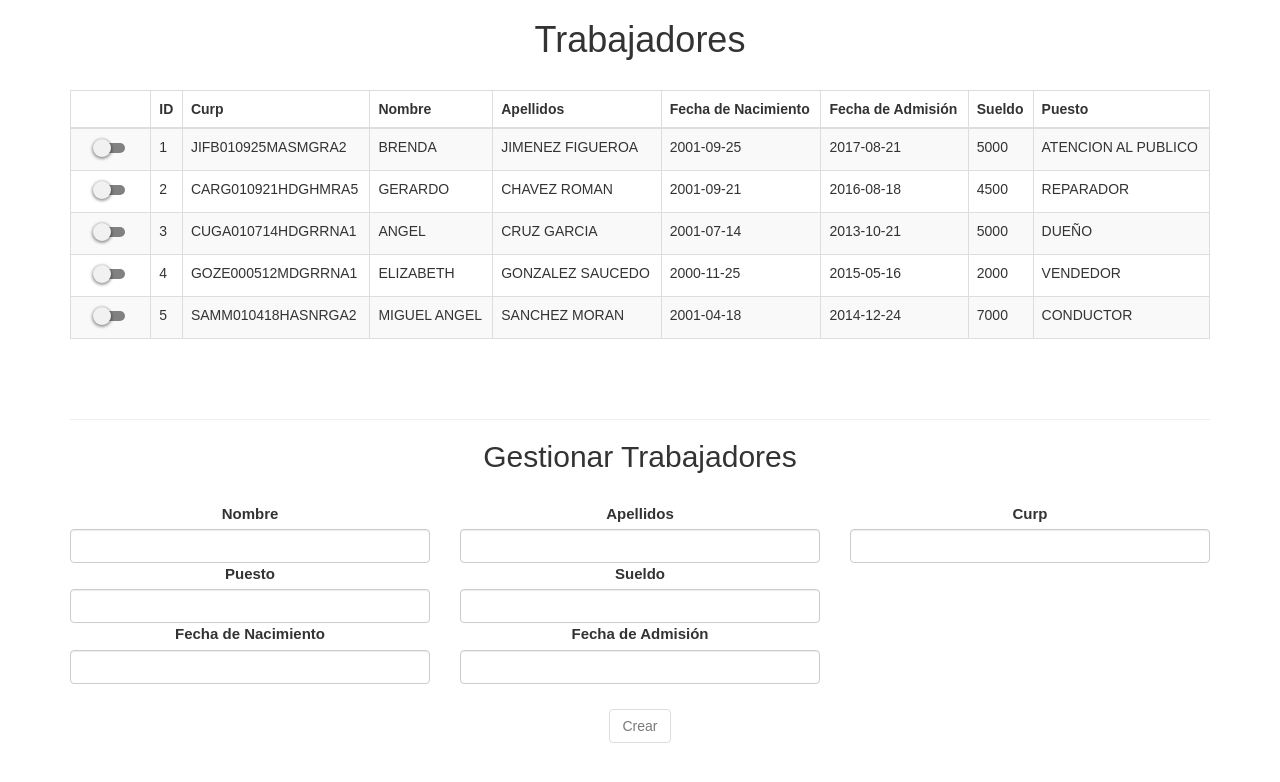
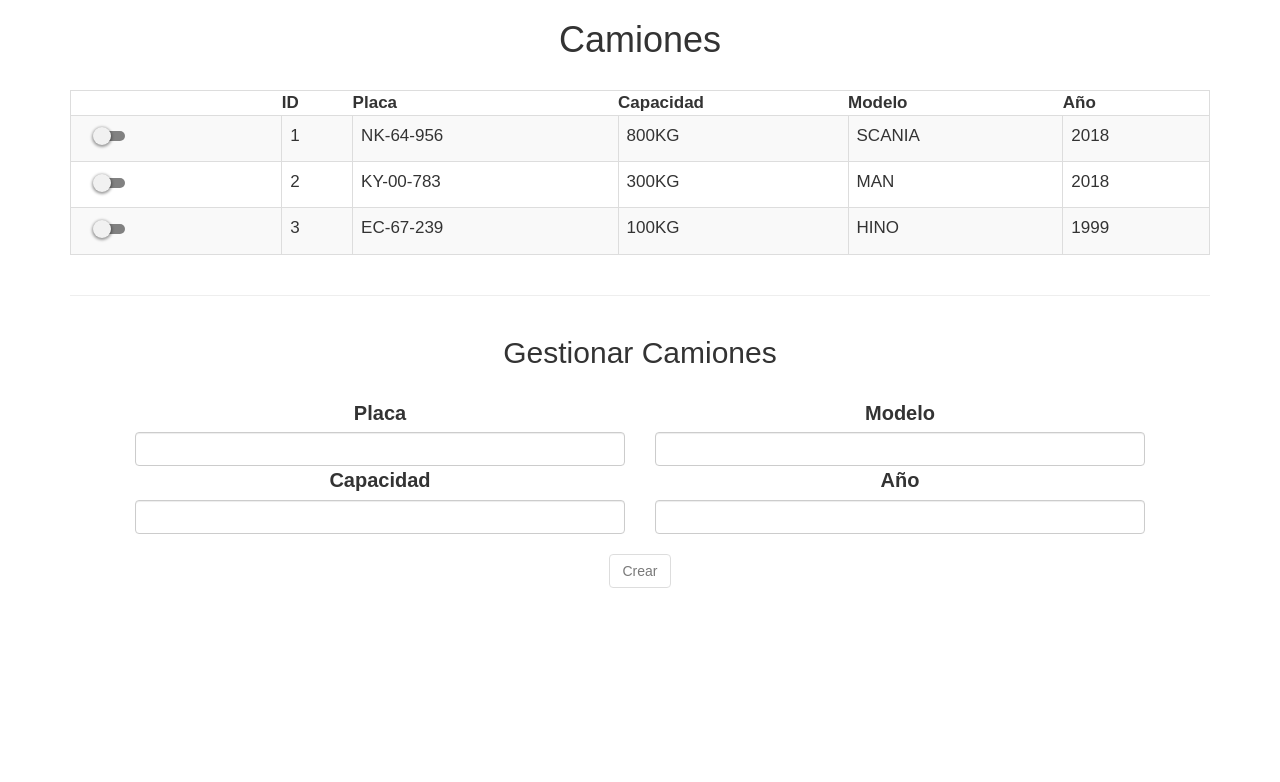
Before and after one commit to Eric-Andrade/Celulares-jpg, a React (Create React App) app: page / in a window 1280 px wide. Shown: the top 782 px of the page. Built offline with nearby package versions, Linux system fonts and the light colour scheme.

Commit message:
correciíon de capacidad a 100 kg

```diff
--- a/src/App.js
+++ b/src/App.js
@@ -5,7 +5,7 @@ import Opciones from './components/opciones';
 import Welcome from'./components/welcome';
 import './App.css';
 import Sucursales from './components/sucursales';
-// import Camiones from './components/camiones';
+import Camiones from './components/camiones';
 import Celulares from './components/celulares';
 
 
@@ -14,7 +14,7 @@ class App extends Component {
   state = {  }
   render() {
     return (
-      <Trabajadores/>
+      <Camiones/>
 
     );
   }
--- a/src/components/camiones.css
+++ b/src/components/camiones.css
@@ -88,8 +88,7 @@ overflow-y: scroll;
 #letratabla{
   font-size: 17px;
 }
-tr:hover,
-td:hover {
+cool:hover{
 background-color: rgba(210, 243, 225, 0.986) !important;
 }
 /* tr:active,
--- a/src/components/camiones.js
+++ b/src/components/camiones.js
@@ -4,7 +4,7 @@ var cainicial=[
     {
         "ID": 1,
         "Placa": "NK-64-956",
-        "Capacidad": "80KG",
+        "Capacidad": "800KG",
         "Modelo": "SCANIA",
         "Año": "2018"
     },
@@ -78,7 +78,7 @@ class camiones extends Component {
 
         if(/^([A-Z]{2}-[0-9]{2}-[0-9]{3})$/g.test(Placa)){
             console.log("Placa correcta")
-                if(/^([1-9]{1}([0-9]{1,8})*KG)$/g.test(Capacidad)){
+                if(/^(([1-9]{1}[0-9]{2,8}KG))$/g.test(Capacidad)){
                     console.log("Capacidad correcta")
                         if(/^([A-ZÁáÀàÉéÈèÍíÌìÓóÒòÚúÙùÑñüÜ0 ]{3,20})$/g.test(Modelo)){
                             console.log("Modelo correcto")
@@ -280,7 +280,7 @@ class camiones extends Component {
                         {this.state.ca.map(function(ca,i){
                             var iE=i+1
                             return(
-                                <tr key={i}>
+                                <tr key={i} className="cool">
                                     <td><label className="custom-control custom-checkbox">
                                     <input type="checkbox" className="custom-control-input desc" id={"checkbox"+iE} onClick={()=>this.Check(iE)} />
                                     <span className="custom-control-indicator " id={"checkbox"+iE} onClick={()=>this.Check(iE)} ></span>
@@ -313,7 +313,7 @@ class camiones extends Component {
                                 <input className="form-control" type="text" value={this.state.row.Placa} name="Placa" id="Placa" onChange={this.Change} minLength="9" maxLength="9" required pattern="([A-Z]{2}-[0-9]{2}-[0-9]{3})"/>
 
                                 <label className="letra">Capacidad</label>
-                                <input className="form-control" type="text" value={this.state.row.Capacidad} name="Capacidad" id="Capacidad" onChange={this.Change} minLength="3" maxLength="8" required pattern="([1-9]{1}([0-9]{1,8})*KG)"/>
+                                <input className="form-control" type="text" value={this.state.row.Capacidad} name="Capacidad" id="Capacidad" onChange={this.Change} minLength="3" maxLength="8" required pattern="(([1-9]{1}[0-9]{2,8}KG))"/>
                             </div>
 
                             <div className="col-xs-6 col-sm-6 col-md-6 col-lg-6">
--- a/src/components/sucursales.css
+++ b/src/components/sucursales.css
@@ -86,3 +86,6 @@ overflow-y: scroll;
 /* .letratabla{
   font-size: 17px;
 } */
+.cool:hover{
+  background-color: rgba(210, 243, 225, 0.986) !important;
+  }
--- a/src/components/sucursales.js
+++ b/src/components/sucursales.js
@@ -298,7 +298,7 @@ eliminar=()=>{
                     {this.state.s.map(function(s,i){
                         var iE=i+1;
                         return(
-                            <tr key={i}>
+                            <tr key={i}className="cool">
                              <td><label className="custom-control custom-checkbox">
                                     <input type="checkbox" className="custom-control-input desc" id={"checkbox"+iE} onClick={()=>this.Check(iE)} />
                                     <span className="custom-control-indicator " id={"checkbox"+iE} onClick={()=>this.Check(iE)} ></span>
--- a/src/components/trabajadores.css
+++ b/src/components/trabajadores.css
@@ -86,3 +86,6 @@ overflow-y: scroll;
 /* .letratabla{
   font-size: 1px;
 } */
+.cool:hover{
+background-color: rgba(210, 243, 225, 0.986) !important;
+}
--- a/src/components/trabajadores.js
+++ b/src/components/trabajadores.js
@@ -441,7 +441,7 @@ var Tinicial=
                           {this.state.T.map(function(t,i){
                               var iE=i+1;
                             return  (
-                            <tr  className="cool" key={i}>
+                            <tr key={i} className="cool">
                                 <td><label className="custom-control custom-checkbox">
                                     <input type="checkbox" className="custom-control-input desc" id={'checkbox'+iE} onClick={()=>this.check(iE)}/>
                                     <span className="custom-control-indicator" id={'checkbox'+iE} onClick={()=>this.check(iE)}></span>
@@ -488,7 +488,7 @@ var Tinicial=
 
 
                                 <label htmlFor="ex3"  className="letra">Sueldo</label>
-                                <input className="form-control" value={this.state.row.Sueldo} name="Sueldo" id="Sueldo" onChange={this.change} type="text" required minlength="4" maxlength="5" pattern="[0-9]+[^.]{1,5}"  />
+                                <input className="form-control" value={this.state.row.Sueldo} name="Sueldo" id="Sueldo" onChange={this.change} type="text" required minlength="4" maxlength="5" pattern="[1-9]+[0-9]*([.][0-9])?"  />
 
                                 <label htmlFor="ex2"  className="letra">Fecha de Admisión</label>
                                 <input className="form-control" value={this.state.row.FechaAdmision} name="FechaAdmision" id="FechaAdmision"  onChange={this.change} type={ this.state.tipo2 } onFocus={this.onfocus2} onBlur={this.onBlur2} required/>
```
